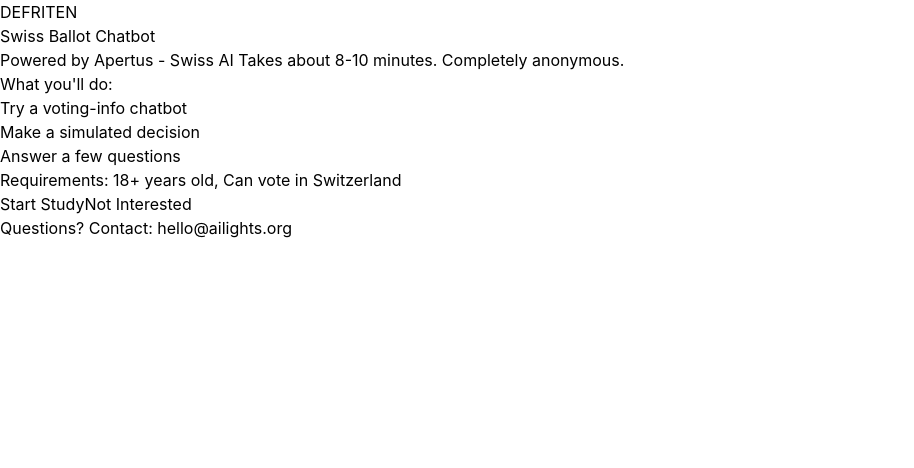
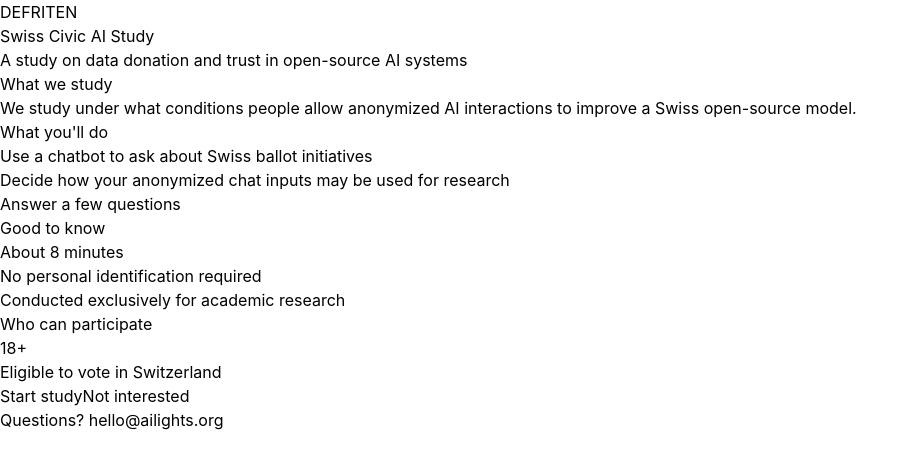
Before and after one commit to pluzgi/chatbot-study, a React (Vite) app in the folder frontend/: page / in a window 1280 px wide. Shown: the top 468 px of the page, without its empty margins (0-914 px from the left). Built offline with nearby package versions, Linux system fonts and the light colour scheme.

Commit message:
feat: Update landing page with new study description
- New title: "Swiss Civic AI Study"
- Added sections: What we study, What you'll do, Good to know, Who can participate
- Updated consent modal wording
- Applied to all language files (en, de, fr, it)
- Updated docs/05_TRANSLATIONS.md to match

```diff
--- a/frontend/src/App.tsx
+++ b/frontend/src/App.tsx
@@ -104,29 +104,49 @@ function App() {
           {/* Main content - all left-aligned */}
           <div className="text-left">
             {/* Title */}
-            <h1 className="text-2xl md:text-[28px] font-semibold mb-4 text-gray-900 leading-tight">
+            <h1 className="text-2xl md:text-[28px] font-semibold mb-2 text-gray-900 leading-tight">
               {t('landing.title')}
             </h1>
 
-            {/* Intro */}
+            {/* Subtitle */}
             <p className="text-base md:text-lg text-gray-600 mb-6 leading-relaxed">
-              {t('landing.subtitle')} {t('landing.fact1')}. {t('landing.fact2')}.
+              {t('landing.subtitle')}
             </p>
 
-            {/* Steps */}
+            {/* What we study */}
+            <div className="mb-6">
+              <p className="font-semibold text-base md:text-lg text-gray-900 mb-2">{t('landing.whatWeStudy')}</p>
+              <p className="text-[15px] md:text-base text-gray-600 leading-relaxed">{t('landing.whatWeStudyText')}</p>
+            </div>
+
+            {/* What you'll do */}
             <div className="mb-6">
               <p className="font-semibold text-base md:text-lg text-gray-900 mb-3">{t('landing.youWill')}</p>
-              <ol className="list-decimal pl-5 space-y-3 text-[15px] md:text-base text-gray-600 leading-relaxed">
+              <ul className="list-disc pl-5 space-y-2 text-[15px] md:text-base text-gray-600 leading-relaxed">
                 <li>{t('landing.step1')}</li>
                 <li>{t('landing.step2')}</li>
                 <li>{t('landing.step3')}</li>
-              </ol>
+              </ul>
             </div>
 
-            {/* Requirements */}
-            <p className="text-sm md:text-[15px] text-gray-600 mb-8 leading-relaxed">
-              <span className="font-semibold text-gray-900">{t('landing.requirements')}</span> {t('landing.req1')}, {t('landing.req2')}
-            </p>
+            {/* Good to know */}
+            <div className="mb-6">
+              <p className="font-semibold text-base md:text-lg text-gray-900 mb-3">{t('landing.goodToKnow')}</p>
+              <ul className="list-disc pl-5 space-y-2 text-[15px] md:text-base text-gray-600 leading-relaxed">
+                <li>{t('landing.fact1')}</li>
+                <li>{t('landing.fact2')}</li>
+                <li>{t('landing.fact3')}</li>
+              </ul>
+            </div>
+
+            {/* Who can participate */}
+            <div className="mb-8">
+              <p className="font-semibold text-base md:text-lg text-gray-900 mb-3">{t('landing.requirements')}</p>
+              <ul className="list-disc pl-5 space-y-2 text-[15px] md:text-base text-gray-600 leading-relaxed">
+                <li>{t('landing.req1')}</li>
+                <li>{t('landing.req2')}</li>
+              </ul>
+            </div>
 
             {/* Action Buttons */}
             <div className="flex flex-col md:flex-row gap-3 mb-8">
--- a/frontend/src/i18n/locales/de.json
+++ b/frontend/src/i18n/locales/de.json
@@ -1,30 +1,33 @@
 {
   "_comment": "PLACEHOLDER - Translate to German after UI is finalized",
   "landing": {
-    "title": "Volksinitiativen-Chatbot",
-    "subtitle": "Participate in university research about AI chatbots and data sharing.",
-    "fact1": "Takes about 8-10 minutes",
-    "fact2": "Completely anonymous",
-    "fact3": "For academic research only",
-    "youWill": "What you'll do:",
-    "step1": "Try a voting-info chatbot",
-    "step2": "Make a simulated decision",
+    "title": "Swiss Civic AI Study",
+    "subtitle": "A study on data donation and trust in open-source AI systems",
+    "whatWeStudy": "What we study",
+    "whatWeStudyText": "We study under what conditions people allow anonymized AI interactions to improve a Swiss open-source model.",
+    "youWill": "What you'll do",
+    "step1": "Use a chatbot to ask about Swiss ballot initiatives",
+    "step2": "Decide how your anonymized chat inputs may be used for research",
     "step3": "Answer a few questions",
-    "requirements": "Requirements:",
-    "req1": "18+ years old",
-    "req2": "Can vote in Switzerland",
-    "startButton": "Start Survey",
-    "declineButton": "Not Interested",
-    "contact": "Questions? Contact:",
+    "goodToKnow": "Good to know",
+    "fact1": "About 8 minutes",
+    "fact2": "No personal identification required",
+    "fact3": "Conducted exclusively for academic research",
+    "requirements": "Who can participate",
+    "req1": "18+",
+    "req2": "Eligible to vote in Switzerland",
+    "startButton": "Start study",
+    "declineButton": "Not interested",
+    "contact": "Questions?",
     "email": "hello@ailights.org",
     "consentModal": {
-      "title": "Before You Begin",
-      "text": "By starting this survey, you confirm:",
-      "age": "I am 18 years or older",
-      "vote": "I can vote in Swiss federal elections",
-      "voluntary": "I participate voluntarily",
-      "confirm": "I Consent",
-      "back": "Go Back"
+      "title": "Before you begin",
+      "text": "By continuing, you confirm:",
+      "age": "You are 18 years or older",
+      "vote": "You are eligible to vote in Switzerland",
+      "voluntary": "Your participation is voluntary and you may stop at any time",
+      "confirm": "Continue",
+      "back": "Go back"
     },
     "declineMessage": "Thank you for your consideration."
   },
--- a/frontend/src/i18n/locales/en.json
+++ b/frontend/src/i18n/locales/en.json
@@ -1,31 +1,33 @@
 {
   "_comment": "English (reference language)",
   "landing": {
-    "title": "Swiss Ballot Chatbot",
-    "subtitle": "Powered by Apertus - Swiss AI",
-    "description": "Help us understand how citizens interact with AI systems and build trust.",
-    "fact1": "Takes about 8-10 minutes",
-    "fact2": "Completely anonymous",
-    "fact3": "For academic research only",
-    "youWill": "What you'll do:",
-    "step1": "Try a voting-info chatbot",
-    "step2": "Make a simulated decision",
+    "title": "Swiss Civic AI Study",
+    "subtitle": "A study on data donation and trust in open-source AI systems",
+    "whatWeStudy": "What we study",
+    "whatWeStudyText": "We study under what conditions people allow anonymized AI interactions to improve a Swiss open-source model.",
+    "youWill": "What you'll do",
+    "step1": "Use a chatbot to ask about Swiss ballot initiatives",
+    "step2": "Decide how your anonymized chat inputs may be used for research",
     "step3": "Answer a few questions",
-    "requirements": "Requirements:",
-    "req1": "18+ years old",
-    "req2": "Can vote in Switzerland",
-    "startButton": "Start Study",
-    "declineButton": "Not Interested",
-    "contact": "Questions? Contact:",
+    "goodToKnow": "Good to know",
+    "fact1": "About 8 minutes",
+    "fact2": "No personal identification required",
+    "fact3": "Conducted exclusively for academic research",
+    "requirements": "Who can participate",
+    "req1": "18+",
+    "req2": "Eligible to vote in Switzerland",
+    "startButton": "Start study",
+    "declineButton": "Not interested",
+    "contact": "Questions?",
     "email": "hello@ailights.org",
     "consentModal": {
-      "title": "Before You Begin",
-      "text": "By starting this survey, you confirm:",
-      "age": "I am 18 years or older",
-      "vote": "I can vote in Swiss federal elections",
-      "voluntary": "I participate voluntarily",
-      "confirm": "I Consent",
-      "back": "Go Back"
+      "title": "Before you begin",
+      "text": "By continuing, you confirm:",
+      "age": "You are 18 years or older",
+      "vote": "You are eligible to vote in Switzerland",
+      "voluntary": "Your participation is voluntary and you may stop at any time",
+      "confirm": "Continue",
+      "back": "Go back"
     },
     "declineMessage": "Thank you for your consideration."
   },
--- a/frontend/src/i18n/locales/fr.json
+++ b/frontend/src/i18n/locales/fr.json
@@ -1,30 +1,33 @@
 {
   "_comment": "English (reference language)",
   "landing": {
-    "title": "Help Improve AI for Swiss Democracy",
-    "subtitle": "Participate in university research about AI chatbots and data sharing.",
-    "fact1": "Takes about 8-10 minutes",
-    "fact2": "Completely anonymous",
-    "fact3": "For academic research only",
-    "youWill": "What you'll do:",
-    "step1": "Try a voting-info chatbot",
-    "step2": "Make a simulated decision",
+    "title": "Swiss Civic AI Study",
+    "subtitle": "A study on data donation and trust in open-source AI systems",
+    "whatWeStudy": "What we study",
+    "whatWeStudyText": "We study under what conditions people allow anonymized AI interactions to improve a Swiss open-source model.",
+    "youWill": "What you'll do",
+    "step1": "Use a chatbot to ask about Swiss ballot initiatives",
+    "step2": "Decide how your anonymized chat inputs may be used for research",
     "step3": "Answer a few questions",
-    "requirements": "Requirements:",
-    "req1": "18+ years old",
-    "req2": "Can vote in Switzerland",
-    "startButton": "Start Survey",
-    "declineButton": "Not Interested",
-    "contact": "Questions? Contact:",
+    "goodToKnow": "Good to know",
+    "fact1": "About 8 minutes",
+    "fact2": "No personal identification required",
+    "fact3": "Conducted exclusively for academic research",
+    "requirements": "Who can participate",
+    "req1": "18+",
+    "req2": "Eligible to vote in Switzerland",
+    "startButton": "Start study",
+    "declineButton": "Not interested",
+    "contact": "Questions?",
     "email": "hello@ailights.org",
     "consentModal": {
-      "title": "Before You Begin",
-      "text": "By starting this survey, you confirm:",
-      "age": "I am 18 years or older",
-      "vote": "I can vote in Swiss federal elections",
-      "voluntary": "I participate voluntarily",
-      "confirm": "I Consent",
-      "back": "Go Back"
+      "title": "Before you begin",
+      "text": "By continuing, you confirm:",
+      "age": "You are 18 years or older",
+      "vote": "You are eligible to vote in Switzerland",
+      "voluntary": "Your participation is voluntary and you may stop at any time",
+      "confirm": "Continue",
+      "back": "Go back"
     },
     "declineMessage": "Thank you for your consideration."
   },
--- a/frontend/src/i18n/locales/it.json
+++ b/frontend/src/i18n/locales/it.json
@@ -1,30 +1,33 @@
 {
   "_comment": "English (reference language)",
   "landing": {
-    "title": "Help Improve AI for Swiss Democracy",
-    "subtitle": "Participate in university research about AI chatbots and data sharing.",
-    "fact1": "Takes about 8-10 minutes",
-    "fact2": "Completely anonymous",
-    "fact3": "For academic research only",
-    "youWill": "What you'll do:",
-    "step1": "Try a voting-info chatbot",
-    "step2": "Make a simulated decision",
+    "title": "Swiss Civic AI Study",
+    "subtitle": "A study on data donation and trust in open-source AI systems",
+    "whatWeStudy": "What we study",
+    "whatWeStudyText": "We study under what conditions people allow anonymized AI interactions to improve a Swiss open-source model.",
+    "youWill": "What you'll do",
+    "step1": "Use a chatbot to ask about Swiss ballot initiatives",
+    "step2": "Decide how your anonymized chat inputs may be used for research",
     "step3": "Answer a few questions",
-    "requirements": "Requirements:",
-    "req1": "18+ years old",
-    "req2": "Can vote in Switzerland",
-    "startButton": "Start Survey",
-    "declineButton": "Not Interested",
-    "contact": "Questions? Contact:",
+    "goodToKnow": "Good to know",
+    "fact1": "About 8 minutes",
+    "fact2": "No personal identification required",
+    "fact3": "Conducted exclusively for academic research",
+    "requirements": "Who can participate",
+    "req1": "18+",
+    "req2": "Eligible to vote in Switzerland",
+    "startButton": "Start study",
+    "declineButton": "Not interested",
+    "contact": "Questions?",
     "email": "hello@ailights.org",
     "consentModal": {
-      "title": "Before You Begin",
-      "text": "By starting this survey, you confirm:",
-      "age": "I am 18 years or older",
-      "vote": "I can vote in Swiss federal elections",
-      "voluntary": "I participate voluntarily",
-      "confirm": "I Consent",
-      "back": "Go Back"
+      "title": "Before you begin",
+      "text": "By continuing, you confirm:",
+      "age": "You are 18 years or older",
+      "vote": "You are eligible to vote in Switzerland",
+      "voluntary": "Your participation is voluntary and you may stop at any time",
+      "confirm": "Continue",
+      "back": "Go back"
     },
     "declineMessage": "Thank you for your consideration."
   },
```
Also changed, not shown: 1 other file (tests, documents, lock files or other folders).
